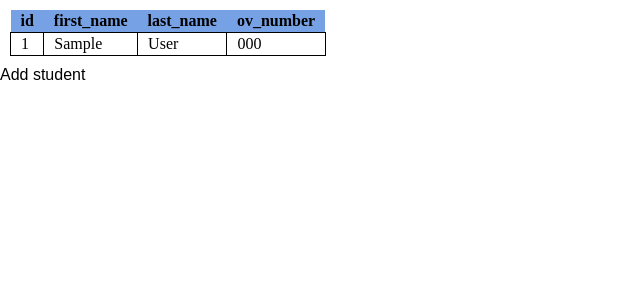
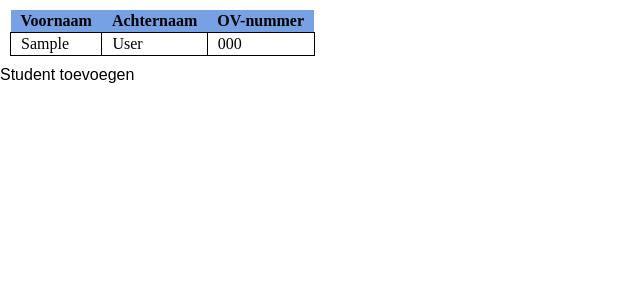
Before and after one commit to davinci-ao-studio/exam, a PHP site: page /students/list.php in a window 1280 px wide. Shown: the part 18-318 px from the top of the page, without its empty margins (0-640 px from the left). Run offline with PHP 8.4, Linux system fonts and the light colour scheme; tables that the repository leaves empty or names only in its code hold one stand-in row (values such as "Sample post").

Commit message:
Optimalization

```diff
--- a/css/master.css
+++ b/css/master.css
@@ -20,12 +20,12 @@ nav a {
 nav a:hover {
   text-decoration: underline;
 }
-section a {
+article a {
   color: black;
   text-decoration: none;
   font-family: arial;
 }
-section thead {
+article thead {
   background-color: #77a1e5;
 }
 table {
@@ -47,3 +47,10 @@ label {
   display:inline-block;
   width: 250px;
 }
+
+h1 {
+  font-family: arial;
+}
+h2 {
+  font-family: arial;
+}
--- a/students/list.php
+++ b/students/list.php
@@ -10,30 +10,24 @@ $student_list = $dbh->query('SELECT * FROM student')
     require_once('../assets/header.php');
      ?>
 
-     <section>
+     <article class="students">
        <table>
          <thead>
            <tr>
              <th>
-               id
+               Voornaam
              </th>
              <th>
-               first_name
+               Achternaam
              </th>
              <th>
-               last_name
-             </th>
-             <th>
-               ov_number
+               OV-nummer
              </th>
            </tr>
          </thead>
          <tbody>
       <?php foreach ($dbh->query('SELECT * FROM student') as $student):?>
           <tr>
-            <td>
-              <?= $student['id']?>
-            </td>
             <td>
               <?= $student['first_name']?>
             </td>
@@ -47,7 +41,7 @@ $student_list = $dbh->query('SELECT * FROM student')
           <?php endforeach; ?>
          </tbody>
        </table>
-       <a href="add.php">Add student</a>
-     </section>
+       <a href="add.php">Student toevoegen</a>
+     </article>
   </body>
 </html>
```
Also changed, not shown: index.php (+4 -5 lines).
